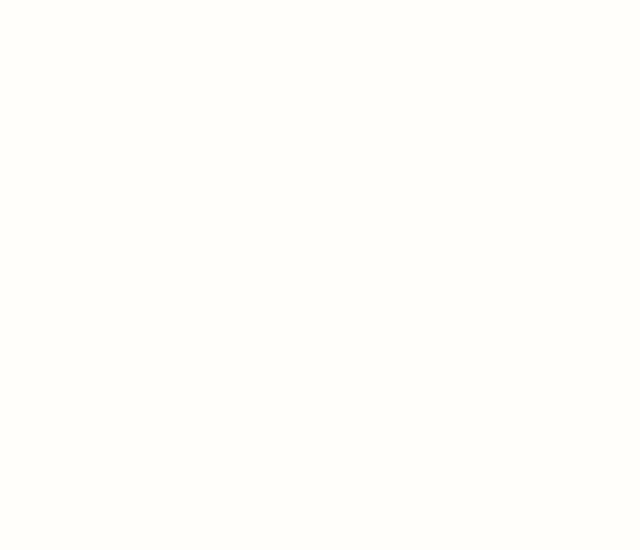
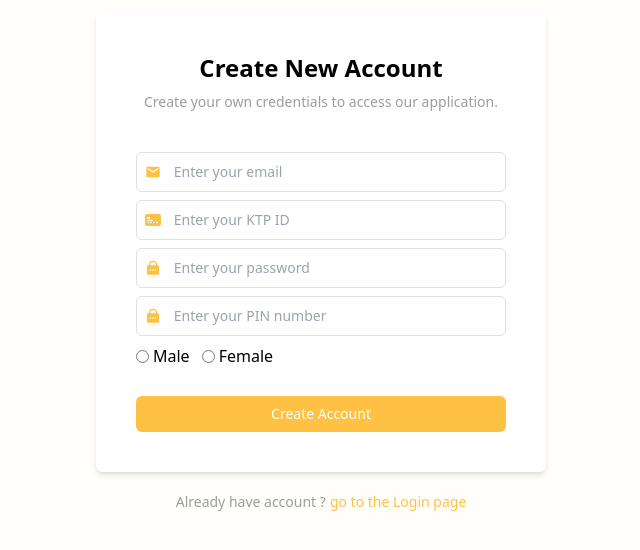
Before and after one commit to TinTinWinata/technoscape-frontend, a React (Vite) app: page /register in a window 1280 px wide. Before the commit this address had no page. Shown: the part 138-688 px from the top of the page, without its empty margins (319-959 px from the left). Built offline with nearby package versions, Linux system fonts and the light colour scheme.

Commit message:
feat: register ui

```diff
--- a/src/App.tsx
+++ b/src/App.tsx
@@ -5,6 +5,7 @@
 import ForgetPassword from './pages/forget-password';
 import Home from './pages/home';
 import Login from './pages/login';
+import Register from './pages/register';
 import ResetPassword from './pages/reset-password';
 
 function App() {
@@ -26,6 +27,7 @@
               path="/forgot-password/:id"
               element={<ResetPassword></ResetPassword>}
             ></Route>
+            <Route path="/register" element={<Register />}></Route>
             {/* <Route
               path="/*"
               element={<MiddlewareRoutes></MiddlewareRoutes>}
--- a/src/components/form.tsx
+++ b/src/components/form.tsx
@@ -21,7 +21,7 @@
   return (
     <form
       onSubmit={onSubmit}
-      className={`shadow-sm w-[450px] gap-2 flex flex-col justify-center items-center text-center bg-white rounded-md p-10`}
+      className={`shadow-md w-[450px] gap-2 flex flex-col justify-center items-center text-center bg-white rounded-md p-10`}
     >
       <h1 className="font-semibold text-2xl">{title}</h1>
       <p className="text-secondaryFont text-sm">{subTitle}</p>
--- /dev/null
+++ b/src/components/icon.tsx
@@ -0,0 +1,13 @@
+interface IIconProps {
+  children?: JSX.Element | JSX.Element[];
+  name?: string;
+}
+
+export default function Icon({ children, name }: IIconProps) {
+  return (
+    <div className="w-32 h-32">
+      <div className="center">{children}</div>
+      <div className="center">{name}</div>
+    </div>
+  );
+}
--- /dev/null
+++ b/src/components/radio-button.tsx
@@ -0,0 +1,24 @@
+interface IRadioButtonProps {
+  names: string[];
+  id?: string;
+}
+
+export default function RadioButton({
+  names,
+  id = 'blue-jacket',
+}: IRadioButtonProps) {
+  return (
+    <div className="w-full flex gap-1">
+      {names.map((name: string) => (
+        <div key={name} className="flex accent-primary">
+          <div className="center">
+            <input type="radio" className="" name={id} value={name}></input>
+          </div>
+          <div className="center ml-1 mr-2">
+            <label htmlFor={name}>{name}</label>
+          </div>
+        </div>
+      ))}
+    </div>
+  );
+}
--- a/src/hooks/user-context.tsx
+++ b/src/hooks/user-context.tsx
@@ -1,9 +1,9 @@
-import { createContext, useContext, useEffect, useState } from "react";
-import { useNavigate } from "react-router-dom";
-import { ILoginForm, ISession } from "../interfaces/user-interface";
-import { endpoints } from "../settings/endpoint";
-import Service from "../utils/service";
-import useLoading from "./useLoading";
+import { createContext, useContext, useEffect, useState } from 'react';
+import { useNavigate } from 'react-router-dom';
+import { ILoginForm, ISession } from '../interfaces/user-interface';
+import { endpoints } from '../settings/endpoint';
+import Service from '../utils/service';
+import useLoading from './useLoading';
 
 interface IUserContext {
   login: (_form: ILoginForm) => Promise<void>;
@@ -30,18 +30,22 @@
 
   useEffect(() => checkStorage(), []);
 
+  const register = async (): Promise<void> => {
+    return;
+  };
+
   const login = async (form: ILoginForm): Promise<void> => {
     const response = await service.request<ISession>(
       endpoints.auth.login,
-            "",
+      '',
       form
     );
     onStart("We're signed in you up...");
     if (!response.isError) {
       setUser(response.data as ISession);
       saveToStorage(response.data as ISession);
-            onFinish("Successfully Logged In", !response.isError);
-            navigate("/home");
+      onFinish('Successfully Logged In', !response.isError);
+      navigate('/home');
     } else {
       onFinish(response.data as string, false);
     }
@@ -50,13 +54,13 @@
   };
 
   const checkStorage = () => {
-        const userStr = localStorage.getItem("user");
+    const userStr = localStorage.getItem('user');
     if (userStr) {
       setUser(JSON.parse(userStr) as ISession);
     }
   };
   const saveToStorage = (user: ISession) => {
-        localStorage.setItem("user", JSON.stringify(user));
+    localStorage.setItem('user', JSON.stringify(user));
   };
 
   const fetchUser = async (): Promise<void> => {
--- a/src/pages/home.tsx
+++ b/src/pages/home.tsx
@@ -1,5 +1,3 @@
-import { ChangeEvent } from 'react';
-import Button from '../components/button';
 import Navbar from '../components/navbar';
 import { usePin } from '../hooks/pin-context';
 import { useUserAuth } from '../hooks/user-context';
@@ -15,14 +13,6 @@
           <div className="w-full p-4 bg-white rounded-md shadow-lg">
             Justine
           </div>
-          <form
-            onSubmit={(e: ChangeEvent<HTMLFormElement>) => {
-              e.preventDefault();
-              triggerPin();
-            }}
-          >
-            <Button> test</Button>
-          </form>
         </div>
       </div>
     </div>
--- /dev/null
+++ b/src/pages/register.tsx
@@ -0,0 +1,74 @@
+import { ChangeEvent } from 'react';
+import { BsFillCreditCard2FrontFill } from 'react-icons/bs';
+import { MdEmail } from 'react-icons/md';
+import { RiLockPasswordFill } from 'react-icons/ri';
+import { Link, useNavigate } from 'react-router-dom';
+import Form from '../components/form';
+import Input from '../components/input';
+import RadioButton from '../components/radio-button';
+import useLoading from '../hooks/useLoading';
+import { useUserAuth } from '../hooks/user-context';
+import { ILoginForm } from '../interfaces/user-interface';
+
+export default function Register() {
+  const { login } = useUserAuth();
+  const { isLoading, onStart, onFinish } = useLoading();
+  const navigate = useNavigate();
+
+  const handleLogin = async (e: ChangeEvent<HTMLFormElement>) => {
+    e.preventDefault();
+    const { email, password } = e.target;
+    const dataForm: ILoginForm = {
+      email: email.value,
+      password: password.value,
+    };
+    await login(dataForm);
+  };
+
+  return (
+    <div className="flex flex-col">
+      <Form
+        title="Create New Account"
+        subTitle="Create your own credentials to access our application."
+        width="450"
+        onSubmit={handleLogin}
+        buttonName="Create Account"
+      >
+        <Input
+          icon={<MdEmail />}
+          label="Enter your email"
+          type="email"
+          name="email"
+        />
+        <Input
+          icon={<BsFillCreditCard2FrontFill />}
+          label="Enter your KTP ID"
+          type="text"
+          name="ktpId"
+        />
+        <Input
+          icon={<RiLockPasswordFill />}
+          label="Enter your password"
+          type="password"
+          name="password"
+        />
+        <Input
+          icon={<RiLockPasswordFill />}
+          label="Enter your PIN number"
+          type="password"
+          name="pin"
+        />
+        <RadioButton names={['Male', 'Female']} />
+      </Form>
+      <div className="text-sm mt-5 center gap-1">
+        <p className="text-secondaryFont">Already have account ?</p>
+        <Link
+          to="/login"
+          className="text-primary curosr-pointer hover:underline"
+        >
+          go to the Login page
+        </Link>
+      </div>
+    </div>
+  );
+}
```
Also changed, not shown: public/background.jpg (added), src/main.css (line endings or trailing spaces), 1 other file (tests, documents, lock files or other folders). Lines whose indentation alone changed are shown as unchanged.
